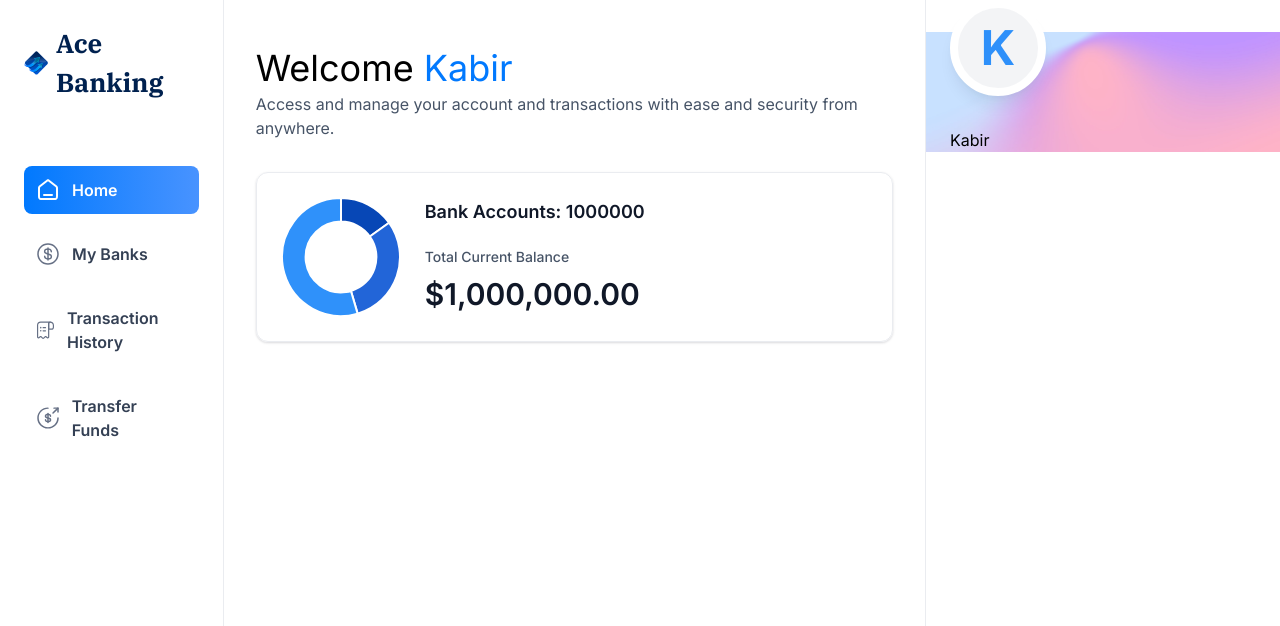
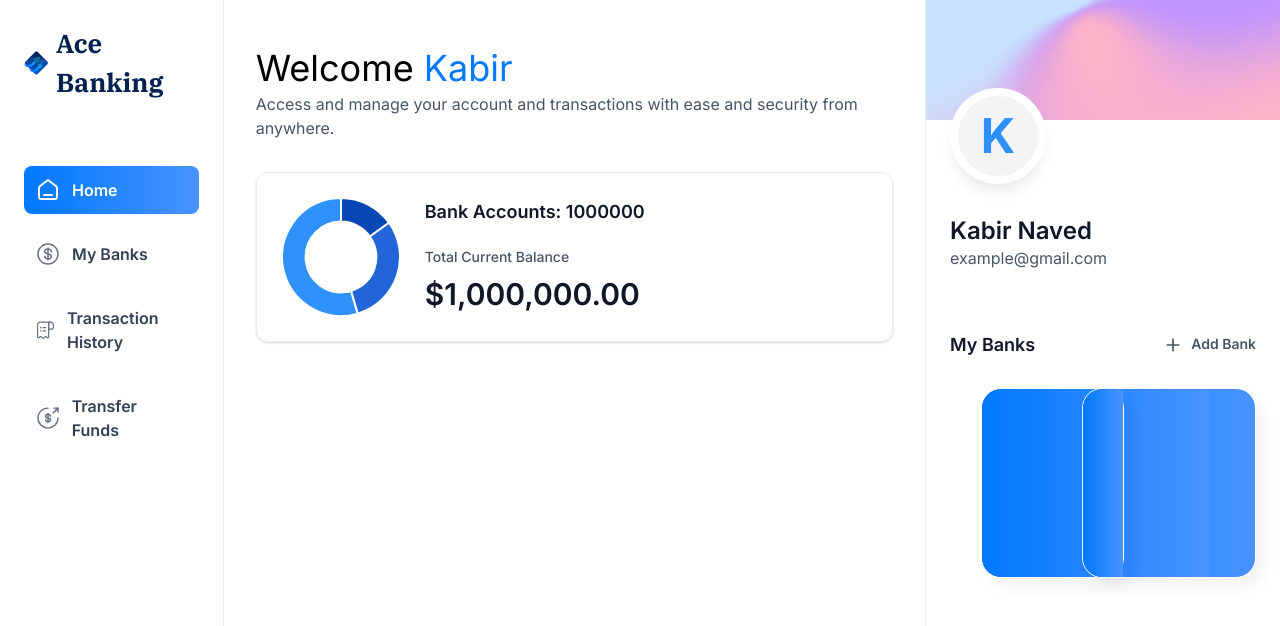
Before and after one commit to kabir-naved/aceBanking, a Next.js app: page / in a window 1280 px wide. Shown: the top 626 px of the page. Built offline with nearby package versions, Linux system fonts and the light colour scheme.

Commit message:
add bankcard

```diff
--- a/app/(root)/page.tsx
+++ b/app/(root)/page.tsx
@@ -3,7 +3,7 @@
 import TotalBalanceBox from "@/components/TotalBalanceBox";
 
 export default function Home() {
-    const loggedIn = {firstName: "Kabir"};
+    const loggedIn = {firstName: "Kabir", lastName: "Naved", email: "example@gmail.com"};
   return (
     <>
       <section className="home ">
@@ -29,7 +29,7 @@
         <RightSidebar
           user={loggedIn}
           transactions={[]}
-          banks={[]}
+          banks={[{}, {}]}
         />
       </section>
     </>
--- /dev/null
+++ b/components/BankCard.tsx
@@ -0,0 +1,20 @@
+import  Link  from "next/link"
+import React from "react";
+
+const BankCard = ({account, userName,showBalance = true}: CreditCardProps) => {
+  return (
+    <div className="flex flex-col">
+        <Link href="/"              className="bank-card">
+          <div className="bank-card_content">
+            <div>
+                <h1 className="text-16 font-semibold text-white">
+                    {account.name}
+                </h1>
+            </div>
+          </div>
+        </Link>
+    </div>
+  )
+};
+
+export default BankCard;
--- a/components/RightSidebar.tsx
+++ b/components/RightSidebar.tsx
@@ -1,31 +1,72 @@
+import Image from "next/image";
+import Link from "next/link";
+import React from "react";
+
+import { countTransactionCategories } from "@/lib/utils";
+import BankCard from "./BankCard";
 
 
-const RightSidebar = ({user, transactions, banks}:
-    RightSidebarProps
-) => {
+const RightSidebar = ({ user, transactions, banks }: RightSidebarProps) => {
+
+
   return (
     <aside className="right-sidebar">
-        <section className="flex flex-col pt-8">
-            <div className="profile-banner">
+      <section className="flex flex-col pb-8">
+        <div className="profile-banner" />
         <div className="profile">
           <div className="profile-img">
             <span className="text-5xl font-bold text-blue-500">
-                            {user.firstName.charAt
-                            (0)}
+              {user.firstName[0]}
             </span>
           </div>
 
           <div className="profile-details">
-                        <h1>
+            <h1 className="profile-name">
               {user.firstName} {user.lastName}
             </h1>
+            <p className="profile-email">{user.email}</p>
           </div>
         </div>
+      </section>
+
+      <section className="banks">
+        <div className="flex w-full justify-between">
+          <h2 className="header-2">My Banks</h2>
+          <Link href="/" className="flex gap-2">
+            <Image
+              src="/icons/plus.svg"
+              width={20}
+              height={20}
+              alt="plusIcon"
+            />
+            <h2 className="text-14 font-semibold text-gray-600">Add Bank</h2>
+          </Link>
         </div>
-
+        {banks?.length > 0 && (
+          <div className="relative flex flex-1 flex-col items-center justify-center gap-5">
+            <div className="relative z-10">
+              <BankCard
+                key={banks[0].$id}
+                account={banks[0]}
+                userName={`${user.firstName} ${user.lastName}`}
+                showBalance={false}
+              />
+            </div>
+            {banks[1] && (
+              <div className="absolute right-0 top-0 z-0 w-[90%]">
+                <BankCard
+                  key={banks[1].$id}
+                  account={banks[1]}
+                  userName={`${user.firstName} ${user.lastName}`}
+                  showBalance={false}
+                />
+              </div>
+            )}
+          </div>
+        )}
       </section>
     </aside>
-  )
+  );
 };
 
 export default RightSidebar;
```
Lines whose indentation alone changed are shown as unchanged.
